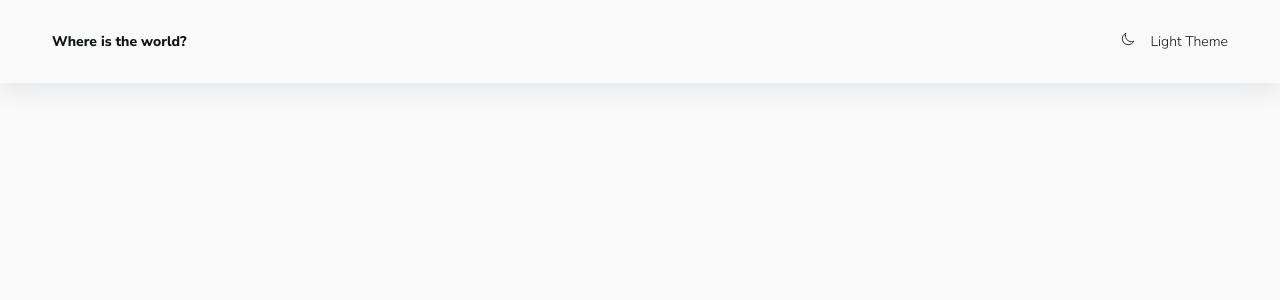
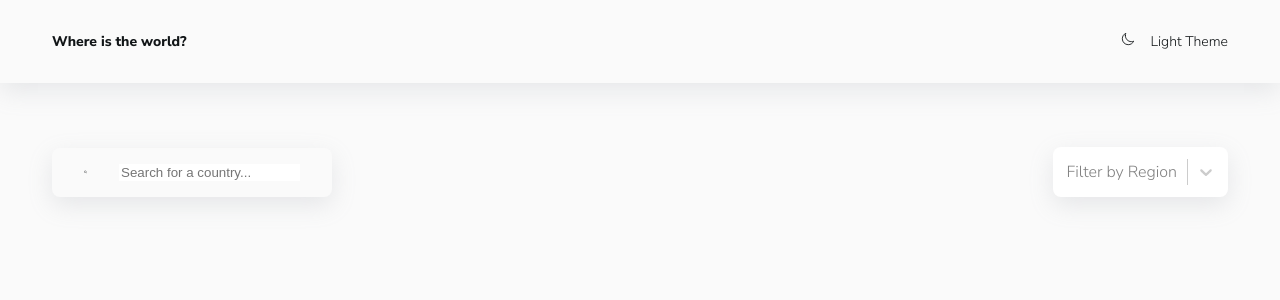
Before and after one commit to Texterly/react-spa-styled-components, a React (Create React App) app: page / in a window 1280 px wide. Shown: the top 300 px of the page. Built offline with nearby package versions, Linux system fonts and the light colour scheme; the HTML template or start-up script is replaced by a standard one.

Commit message:
Create Select

```diff
--- a/src/App.js
+++ /dev/null
@@ -1,11 +0,0 @@
-import Header from './components/Header';
-
-function App() {
-  return (
-    <>
-      <Header />
-    </>
-  );
-}
-
-export default App;
--- /dev/null
+++ b/src/App.jsx
@@ -0,0 +1,16 @@
+import Controls from './components/Controls';
+import Header from './components/Header';
+import Main from './components/Main';
+
+function App() {
+  return (
+    <>
+      <Header />
+      <Main>
+        <Controls />
+      </Main>
+    </>
+  );
+}
+
+export default App;
--- a/src/components/Controls.jsx
+++ b/src/components/Controls.jsx
@@ -1,11 +1,44 @@
-import React from 'react'
-import Search from './Search'
+import React, { useState, useEffect } from 'react';
+import Search from './Search';
+import {CustomSelect} from './CustomSelect';
+import styled from 'styled-components';
+
+const options = [
+  {value: 'Africa', label: 'Africa'},
+  {value: 'America', label: 'America'},
+  {value: 'Asia', label: 'Asia'},
+  {value: 'Europe', label: 'Europe'},
+  {value: 'Oceania', label: 'Oceania'},
+];
+
+const Wrapper = styled.div`
+  display: flex;
+  flex-direction: column;
+  align-items: flex-start;
+
+  @media (min-width: 767px) {
+    flex-direction: row;
+    justify-content: space-between;
+    align-items: center;
+  }
+`;
 
 function Controls() {
+    const [search, setSearch] = useState('');
+    const [region, setRegion] = useState('');
+
   return (
-    <div>
-        <Search />
-    </div>
+    <Wrapper>
+        <Search search={search} setSearch={setSearch} />
+        <CustomSelect
+          options={options}
+          placeholder='Filter by Region'
+          isClearable
+          isSearchable={false}
+          value={region}
+          onChange={setRegion}
+        />
+    </Wrapper>
   )
 }
 
--- a/src/components/CustomSelect.jsx
+++ b/src/components/CustomSelect.jsx
@@ -0,0 +1,24 @@
+import styled from 'styled-components';
+
+import Select from 'react-select';
+
+export const CustomSelect = styled(Select).attrs({
+    styles: {
+        control: (provided) => ({
+            ...provided,
+            backgroundColor: 'var(--colors-ui-base)',
+            color: 'var(--colors-text)',
+            borderRadius: 'var(--radii)',
+            padding: '0.25rem',
+            border: 'none',
+            boxShadow: 'var(--shadow)',
+            height: '50px'
+        }),
+        option: (provided, state) => ({
+            ...provided,
+            cursor: 'pointer',
+            color: 'var(--colors-text)',
+            backgroundColor: state.isSelected ? 'var(--colors-bg)' : 'var(--colors-bg)'
+        }),
+    },
+})``;
--- /dev/null
+++ b/src/components/Main.jsx
@@ -0,0 +1,22 @@
+import React from 'react';
+import styled from 'styled-components';
+import { Container } from './Container';
+
+
+const Wrapper  = styled.main`
+    padding: 2rem 0;
+
+    @media (min-width: 767px) {
+        padding: 4rem 0;
+    }
+`
+
+function Main({children}) {
+  return (
+    <Wrapper>
+        <Container>{children}</Container>
+    </Wrapper>
+  )
+}
+
+export default Main
--- a/src/components/Search.jsx
+++ b/src/components/Search.jsx
@@ -39,6 +39,5 @@ const Input = styled.input.attrs({
     margin-left: 2rem;
     border: none;
     outline: none;
-    background-color: var(--color-bg);
     color: var(--color-text);
 `;
```
